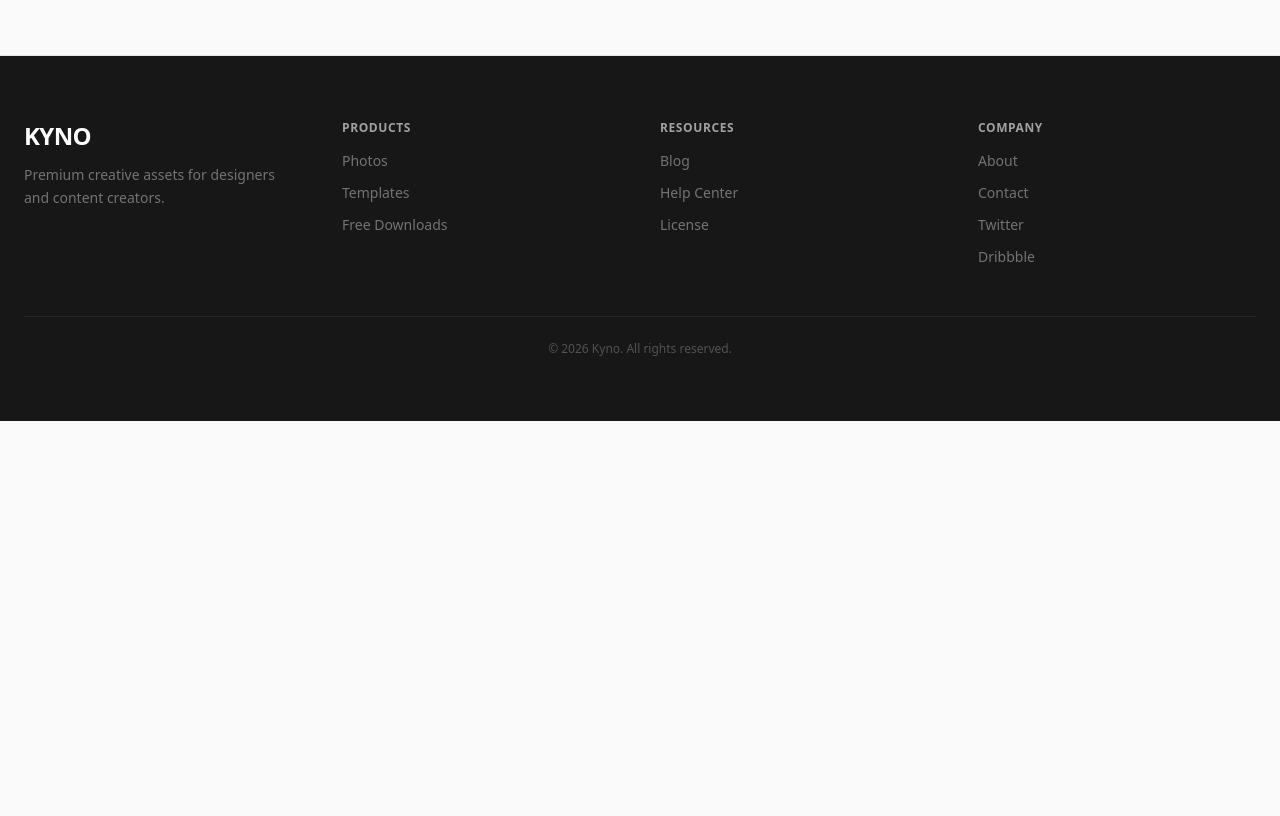
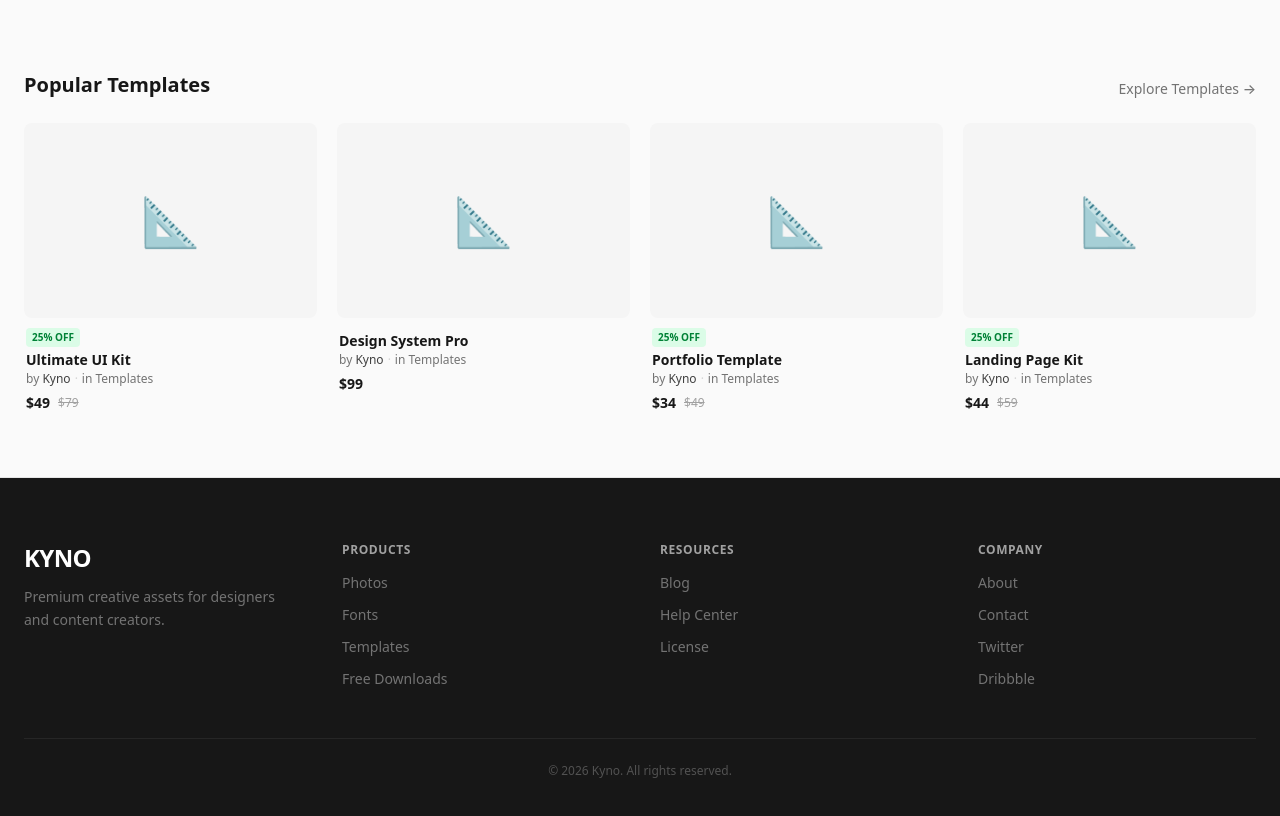
Before and after one commit to KANE-CMD99/kyno, a Next.js app: page / in a window 1280 px wide. Shown: the part 1700-2516 px from the top of the page. Before the commit the page ends 2121 px from the top, so only its background shows below. Built offline with nearby package versions, Linux system fonts and the light colour scheme.

Commit message:
feat: add Fonts category + 1 extra template product (10 total, 3 categories)

```diff
--- a/src/data/site.ts
+++ b/src/data/site.ts
@@ -40,6 +40,7 @@ export const navLinks: NavLink[] = [
 
 export const categoryPills: NavLink[] = [
   { label: "Photos", href: "#photos" },
+  { label: "Fonts", href: "#fonts" },
   { label: "Templates", href: "#templates" },
 ];
 
@@ -49,6 +50,13 @@ export const categories: CategoryItem[] = [
     title: "Stock Photos",
     description: "High-resolution photo presets and image collections for your projects.",
     emoji: String.fromCodePoint(0x1F4F7),
+    href: "#",
+  },
+  {
+    id: "fonts",
+    title: "Fonts",
+    description: "Curated typefaces and font families for distinctive design.",
+    emoji: String.fromCodePoint(0x1F524),
     href: "#",
   },
   {
@@ -67,6 +75,11 @@ export const services: ServiceItem[] = [
     emoji: String.fromCodePoint(0x1F4F7),
   },
   {
+    title: "Fonts",
+    description: "Premium typefaces and font families for modern design projects.",
+    emoji: String.fromCodePoint(0x1F524),
+  },
+  {
     title: "Templates",
     description: "Professional design templates for websites, UI, and presentations.",
     emoji: String.fromCodePoint(0x1F4D0),
@@ -78,14 +91,20 @@ export const products: ProductItem[] = [
   { id: "1", name: "Photo Presets Bundle", category: "Photos", price: "$39", originalPrice: "$59", creator: "Kyno" },
   { id: "2", name: "Aerial Landscapes Pack", category: "Photos", price: "$27", originalPrice: "$39", creator: "Kyno" },
   { id: "3", name: "Minimal Backgrounds", category: "Photos", price: "$22", creator: "Kyno" },
+  // Fonts
+  { id: "4", name: "Modern Sans Serif", category: "Fonts", price: "$24", creator: "Kyno" },
+  { id: "5", name: "Handwritten Script", category: "Fonts", price: "$18", creator: "Kyno" },
+  { id: "6", name: "Display Typeface", category: "Fonts", price: "$32", originalPrice: "$45", creator: "Kyno" },
   // Templates
-  { id: "4", name: "Ultimate UI Kit", category: "Templates", price: "$49", originalPrice: "$79", creator: "Kyno" },
-  { id: "5", name: "Design System Pro", category: "Templates", price: "$99", creator: "Kyno" },
-  { id: "6", name: "Portfolio Template", category: "Templates", price: "$34", originalPrice: "$49", creator: "Kyno" },
+  { id: "7", name: "Ultimate UI Kit", category: "Templates", price: "$49", originalPrice: "$79", creator: "Kyno" },
+  { id: "8", name: "Design System Pro", category: "Templates", price: "$99", creator: "Kyno" },
+  { id: "9", name: "Portfolio Template", category: "Templates", price: "$34", originalPrice: "$49", creator: "Kyno" },
+  { id: "10", name: "Landing Page Kit", category: "Templates", price: "$44", originalPrice: "$59", creator: "Kyno" },
 ];
 
 export const productSections = [
   { title: "Popular Photos", category: "Photos", href: "#" },
+  { title: "Popular Fonts", category: "Fonts", href: "#" },
   { title: "Popular Templates", category: "Templates", href: "#" },
 ];
 
@@ -94,6 +113,7 @@ export const footerColumns = [
     title: "Products",
     links: [
       { label: "Photos", href: "#" },
+      { label: "Fonts", href: "#" },
       { label: "Templates", href: "#" },
       { label: "Free Downloads", href: "#" },
     ],
@@ -118,7 +138,7 @@ export const footerColumns = [
 ];
 
 export const stats: StatItem[] = [
-  { value: "6", label: "Digital Products" },
+  { value: "10", label: "Digital Products" },
   { value: "1k+", label: "Happy Customers" },
   { value: "4.8", label: "Average Rating" },
 ];
```
